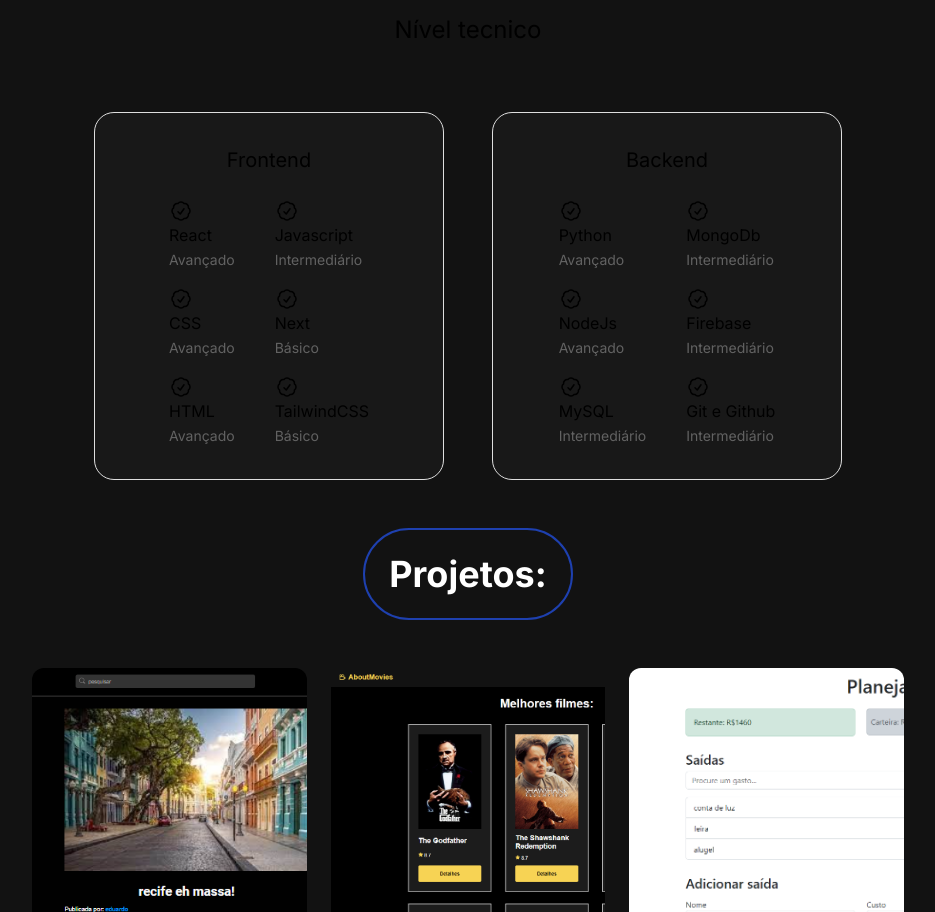
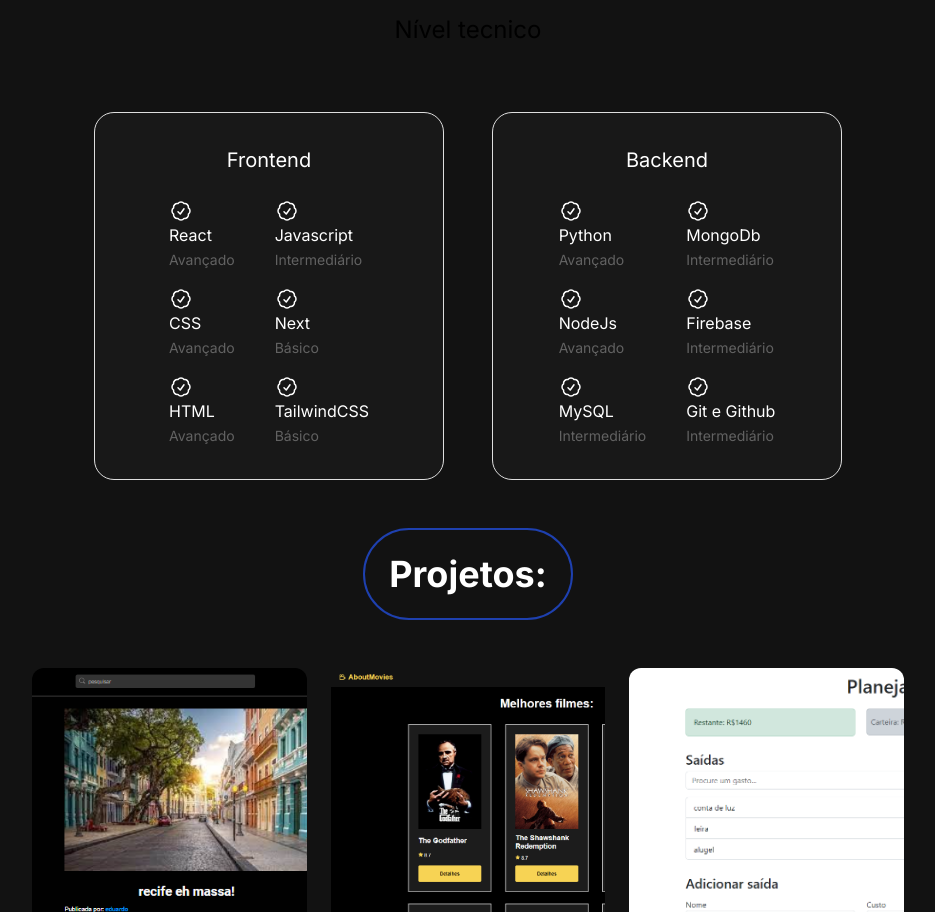
Before and after one commit to gtamaral/portfolio-nextjs, a Next.js app: page / in a window 1280 px wide. Shown: the part 1373-2285 px from the top of the page, without its empty margins (172-1107 px from the left). Built offline with nearby package versions, Linux system fonts and the light colour scheme.

Commit message:
correcao color-text-skills

```diff
--- a/src/app/components/Skills/skills.css
+++ b/src/app/components/Skills/skills.css
@@ -46,6 +46,7 @@
     border: 1px solid #dedede;
     padding: 2rem 4rem;
     border-radius: 1.25rem;
+    color: white
 }
 
 .skills__level {
```
